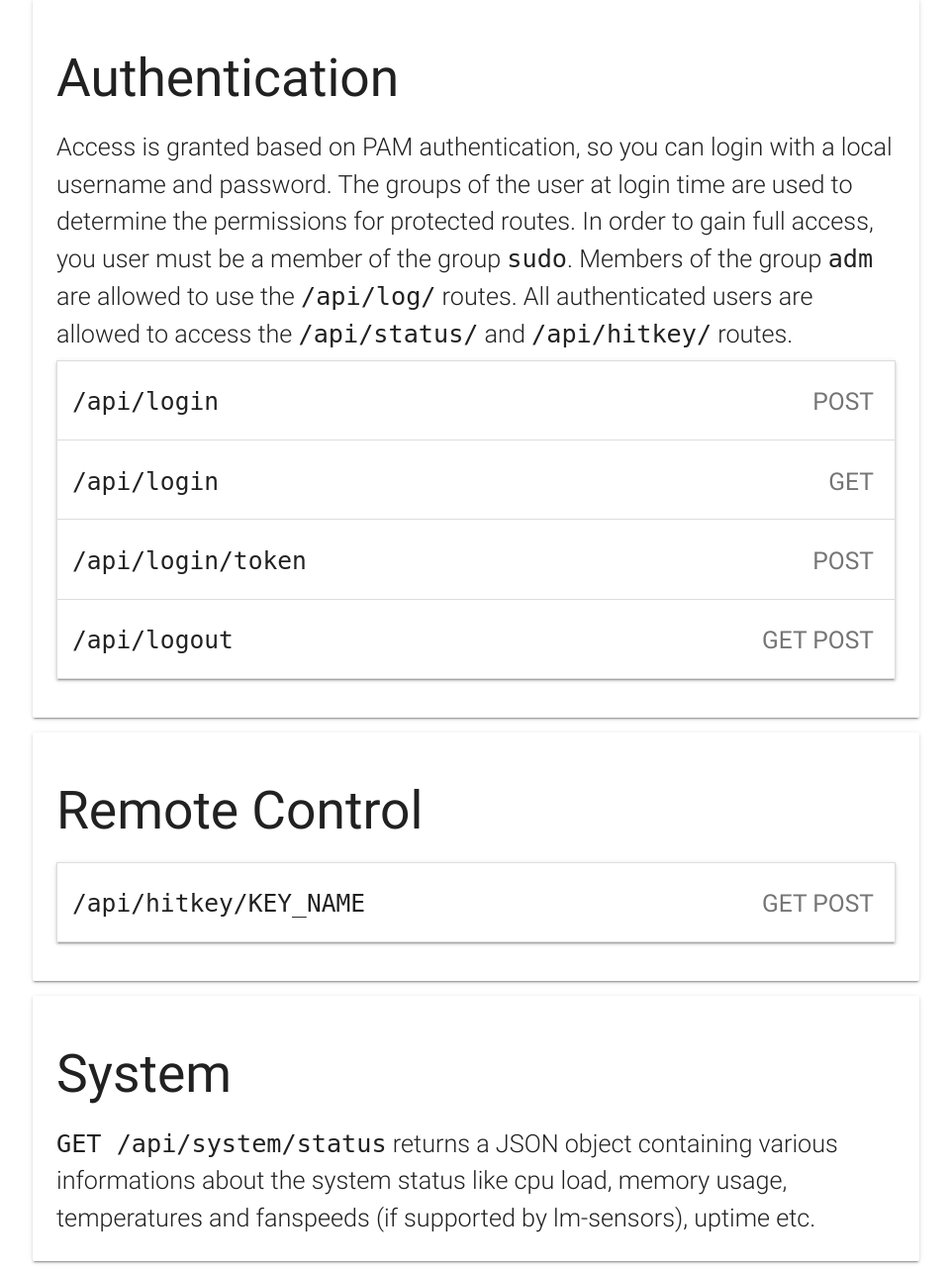
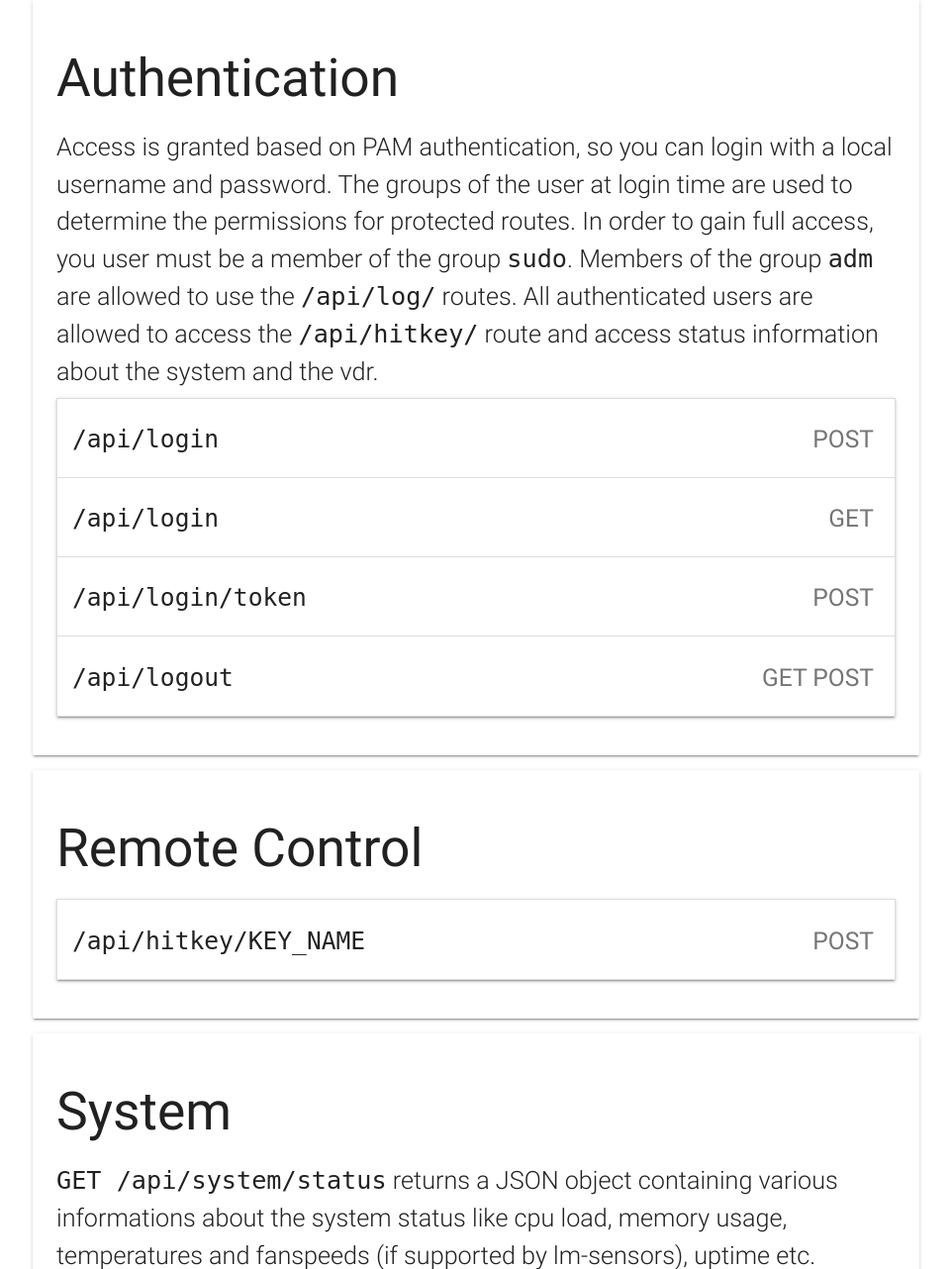
Before and after one commit to seahawk1986/yavdr-backend, a Flask app: page / in a window 1280 px wide. Shown: the part 603-1885 px from the top of the page at 99% size, without its empty margins (159-1120 px from the left). Run offline with Flask 2, Linux system fonts and the light colour scheme.

Commit message:
/api/hitkey/ only allows POST requests

```diff
--- a/app/routes.py
+++ b/app/routes.py
@@ -67,7 +67,7 @@ def usage():
     return render_template('usage.html', title='System Information', data=data)
 
 @pam_auth.login_required
-@app.route('/api/hitkey/<string:key>', methods=['GET', 'POST'])
+@app.route('/api/hitkey/<string:key>', methods=['POST'])
 def hitkey(key):
     try:
         bus = pydbus.SystemBus()
--- a/app/templates/index.html
+++ b/app/templates/index.html
@@ -28,7 +28,7 @@
           <div class="card-content">
             <span class="card-title"><h2>Authentication</h2></span>
             <p class="flow-text">
-              Access is granted based on PAM authentication, so you can login with a local username and password. The groups of the user at login time are used to determine the permissions for protected routes. In order to gain full access, you user must be a member of the group <code>sudo</code>. Members of the group <code>adm</code> are allowed to use the <code>/api/log/</code> routes. All authenticated users are allowed to access the <code>/api/status/</code> and <code>/api/hitkey/</code> routes.
+              Access is granted based on PAM authentication, so you can login with a local username and password. The groups of the user at login time are used to determine the permissions for protected routes. In order to gain full access, you user must be a member of the group <code>sudo</code>. Members of the group <code>adm</code> are allowed to use the <code>/api/log/</code> routes. All authenticated users are allowed to access the  <code>/api/hitkey/</code> route and access status information about the system and the vdr.
             </p>
             <ul class="collapsible" data-collapsible="expandable">
                <li>
@@ -252,7 +252,7 @@ curl -X GET -H "Content-Type: application/json" \
             <ul class="collapsible" data-collapsible="expandable">
                <li>
                 <div class="collapsible-header">
-                    <h5><code>/api/hitkey/KEY_NAME</code></h5><span class="badge"><h5>GET POST</h5></span>
+                    <h5><code>/api/hitkey/KEY_NAME</code></h5><span class="badge"><h5>POST</h5></span>
                 </div>
                 <div class="collapsible-body">
                   <p class="flow-text">
```
